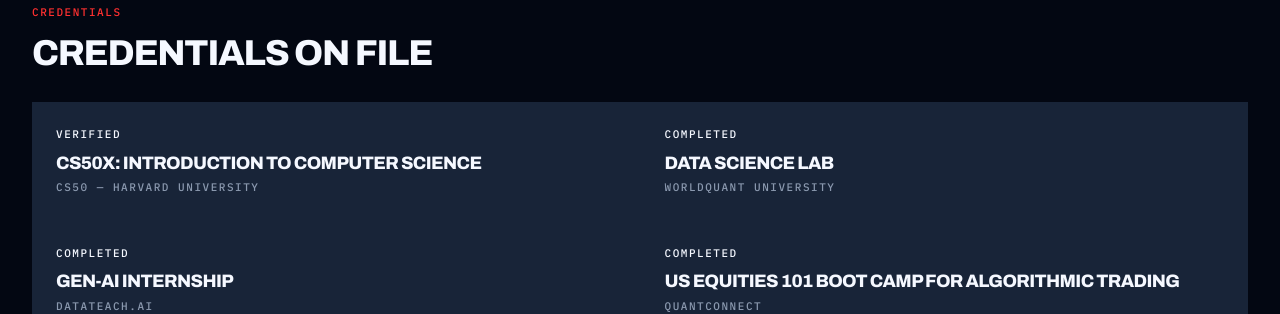
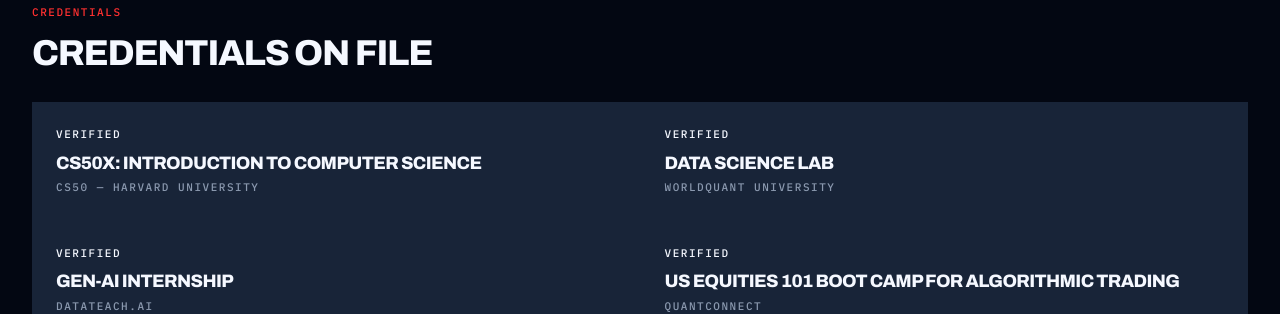
Before and after one commit to naresh-cn2/cn2-identity-hub, a Next.js app: page /proof in a window 1280 px wide. Shown: the part 5400-5714 px from the top of the page. Built offline with nearby package versions, Linux system fonts and the light colour scheme.

Commit message:
fix(credentials): mark Data Science Lab, Gen-AI Internship, and QuantConnect US Equities 101 as VERIFIED

```diff
--- a/data/credentials.ts
+++ b/data/credentials.ts
@@ -90,7 +90,7 @@
     id: "wqu-data-science-lab",
     provider: "WorldQuant University",
     program: "Data Science Lab",
-    state: "COMPLETED",
+    state: "VERIFIED",
     date: "2026-10-15",
     topics: ["Data science lab — applied, project-based completion programme"],
     skills: ["Data science applied end to end in a lab setting"],
@@ -107,7 +107,7 @@
     id: "datateach-gen-ai-internship",
     provider: "DataTeach.ai",
     program: "Gen-AI Internship",
-    state: "COMPLETED",
+    state: "VERIFIED",
     date: "2026-10-11",
     credentialId: "DT1174",
     topics: ["Generative AI — internship programme"],
@@ -120,7 +120,7 @@
     id: "quantconnect-us-equities-101",
     provider: "QuantConnect",
     program: "US Equities 101 Boot Camp for Algorithmic Trading",
-    state: "COMPLETED",
+    state: "VERIFIED",
     date: "2026-09-21",
     topics: ["US equities fundamentals (US Equities 101)", "Algorithmic trading boot camp track"],
     skills: ["Algorithmic trading concepts applied to US equities"],
```
